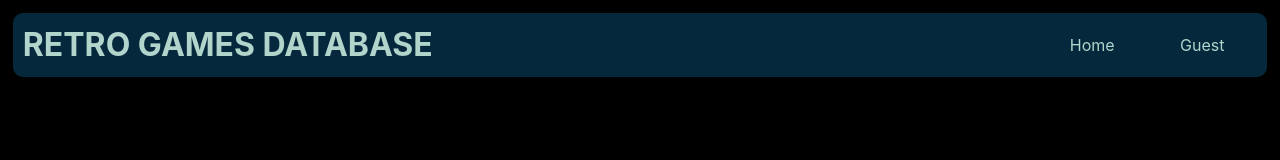
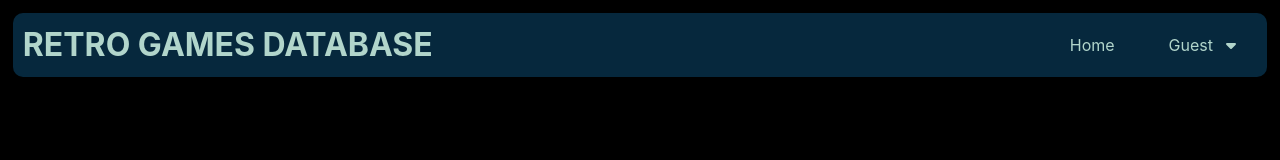
Before and after one commit to pau-develop/retro-games-database, a Next.js app: page / in a window 1280 px wide. Shown: the top 160 px of the page. Built offline with nearby package versions, Linux system fonts and the light colour scheme.

Commit message:
Adding font awesome icons

```diff
--- a/components/Header/Header.tsx
+++ b/components/Header/Header.tsx
@@ -1,11 +1,13 @@
 import Link from "next/link";
-import { RootState } from "store/store";
+
 import HeaderStyled from "./HeaderStyled";
-import { useSelector } from "react-redux";
-import { IUser } from "interfaces/interfaces";
+
 import React, { useState } from "react";
 import UserDropDown from "../UserDropDown/UserDropDown";
 import { getElementPos, shouldRenderDropDown } from "./HeaderFunctions";
+import { FontAwesomeIcon } from "@fortawesome/react-fontawesome";
+import { faCaretDown } from "@fortawesome/free-solid-svg-icons";
+const caretIcon = <FontAwesomeIcon icon={faCaretDown} />;
 
 const initialDropDownPosition = {
   top: 0,
@@ -46,7 +48,7 @@ const Header = (): JSX.Element => {
             onMouseLeave={(event) => handleMouseLeave(event)}
             onMouseEnter={(event) => getElementPosition(event)}
           >
-            Guest
+            <span> Guest</span> <i>{caretIcon}</i>
           </li>
         </ul>
         {accountDropDown && (
--- a/components/Header/HeaderStyled.ts
+++ b/components/Header/HeaderStyled.ts
@@ -26,6 +26,8 @@ const HeaderStyled = styled.div`
         display: flex;
         list-style: none;
         li {
+          display: flex;
+          justify-content: space-around;
           background-color: transparent;
           border-radius: 5px;
           width: 100px;
--- a/package.json
+++ b/package.json
@@ -9,6 +9,9 @@
     "test:cov": "jest --coverage --watchAll=false"
   },
   "dependencies": {
+    "@fortawesome/fontawesome-svg-core": "^6.2.1",
+    "@fortawesome/free-solid-svg-icons": "^6.2.1",
+    "@fortawesome/react-fontawesome": "^0.2.0",
     "@reduxjs/toolkit": "^1.9.1",
     "babel-plugin-styled-components": "^2.0.7",
     "bcryptjs": "^2.4.3",
```
Also changed, not shown: 1 other file (tests, documents, lock files or other folders).
